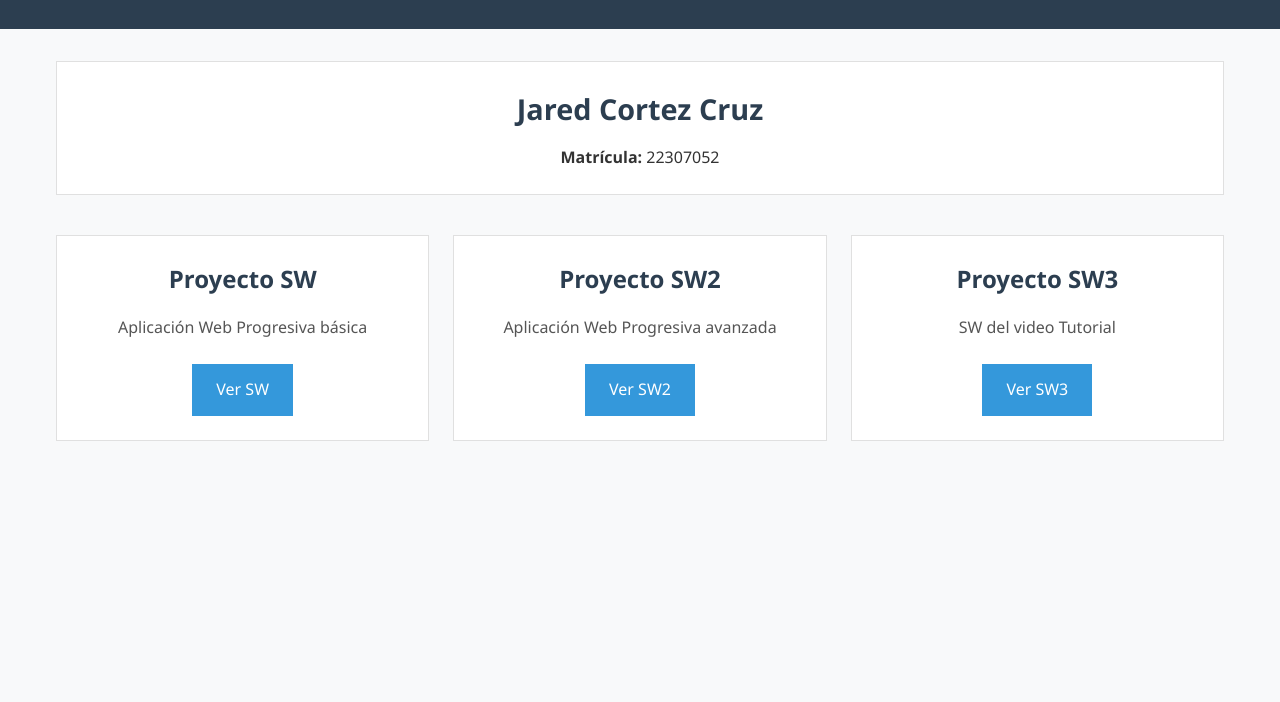
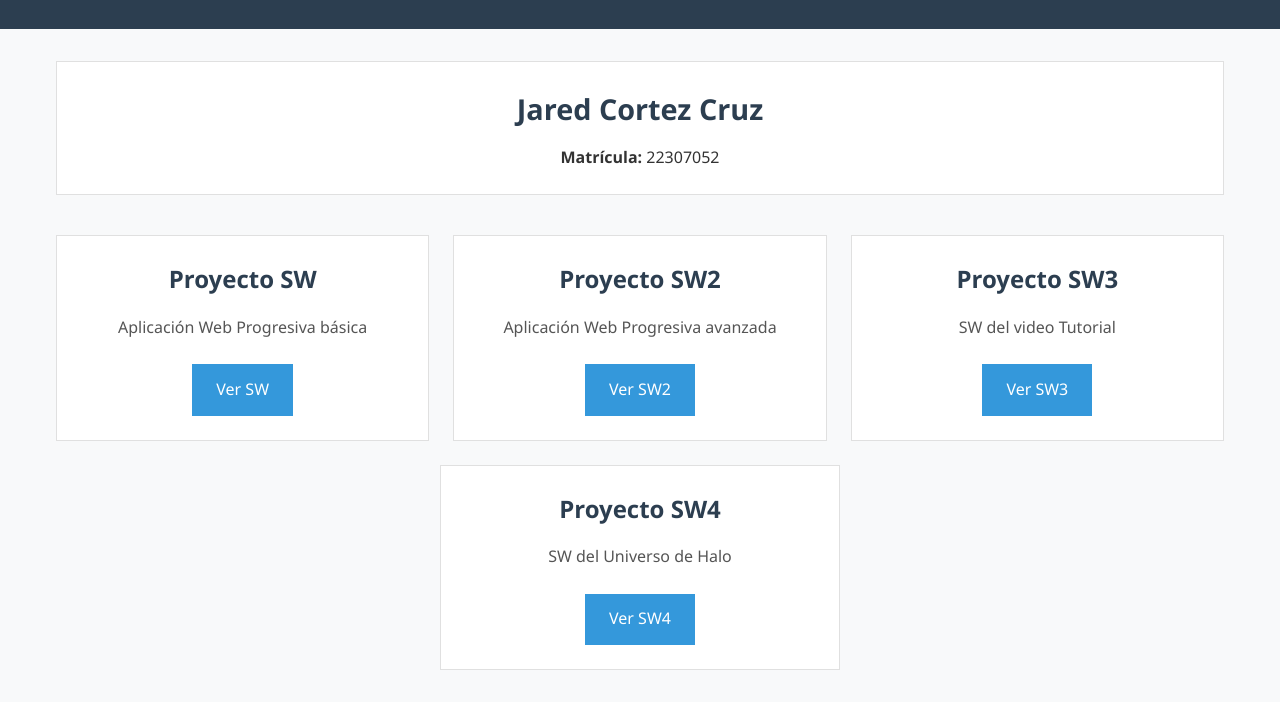
Before and after one commit to JDcortez32/AWP-Proyecto, a plain HTML site: page index.html in a window 1280 px wide. Shown: the part 125-827 px from the top of the page. Before the commit the page ends 800 px from the top, so only its background shows below. Drawn offline with Linux system fonts and the light colour scheme.

Commit message:
Update index.html

```diff
--- a/index.html
+++ b/index.html
@@ -137,6 +137,11 @@
                 <p>SW del video Tutorial</p>
                 <a href="SW3/index.html" class="btn">Ver SW3</a>
             </div>
+            <div class="project">
+                <h3>Proyecto SW4</h3>
+                <p>SW del Universo de Halo</p>
+                <a href="SW4/index.html" class="btn">Ver SW4</a>
+            </div>
         </section>
     </main>
 </body>
```
